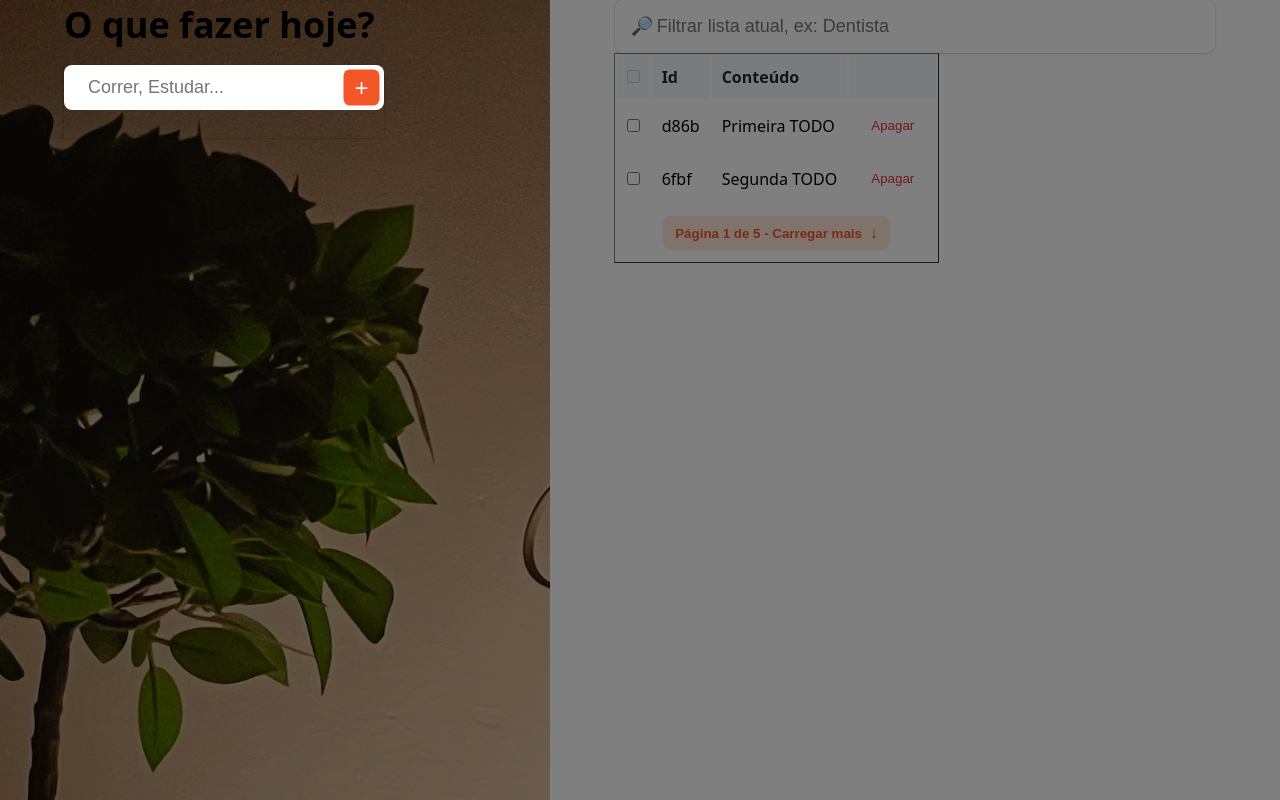
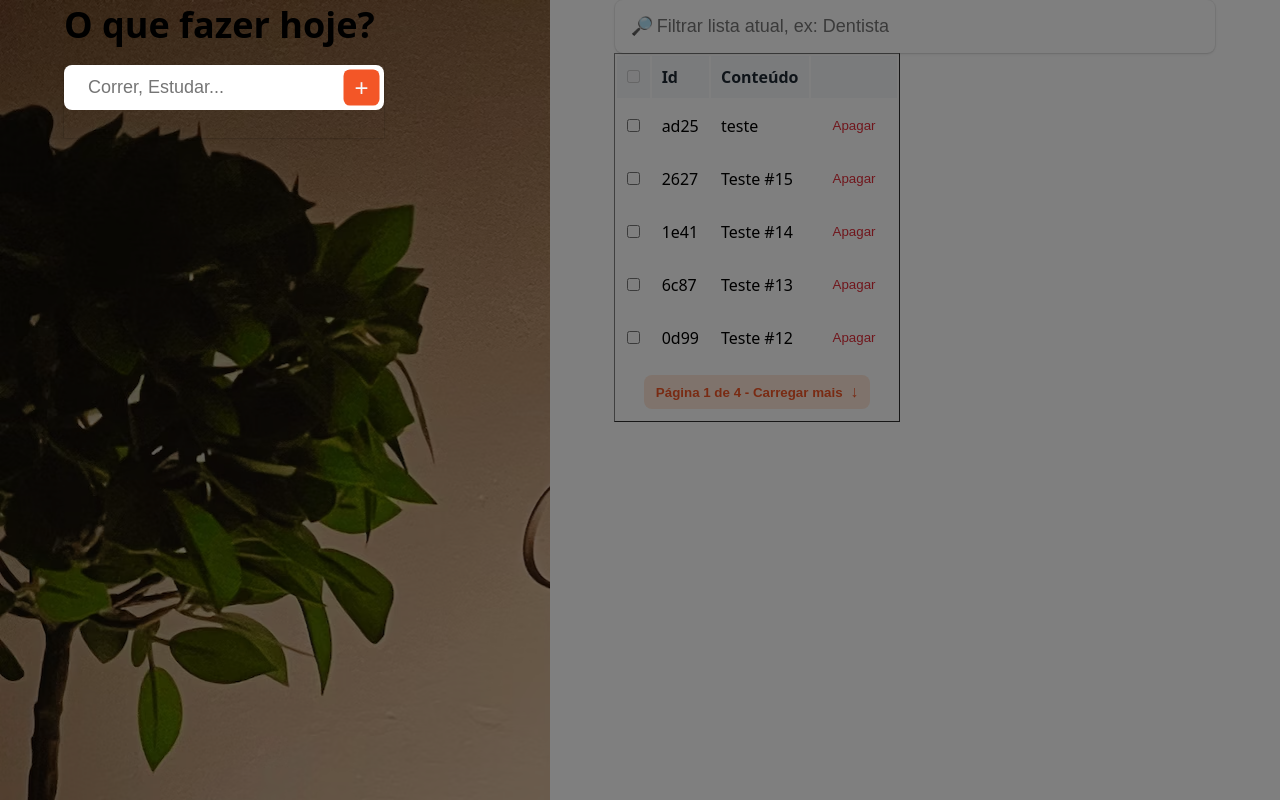
Before and after one commit to ricardoaruiz/crud-com-qualidade, a Next.js app: page / in a window 1280 px wide. Built offline with nearby package versions, Linux system fonts and the light colour scheme.

Commit message:
refactor: organize code with separated schema

```diff
--- a/core/actions/read.ts
+++ b/core/actions/read.ts
@@ -9,7 +9,11 @@ import { DB_FILE_PATH } from "../constants";
  * @return {Array<Todo>} The list of todos.
  */
 export function readTodos(): Array<Todo> {
-  const content = fs.readFileSync(DB_FILE_PATH, "utf-8");
-  const parsedContent = JSON.parse(content || "{}");
-  return parsedContent.todos || [];
+  try {
+    const content = fs.readFileSync(DB_FILE_PATH, "utf-8");
+    const parsedContent = JSON.parse(content || "{}");
+    return parsedContent.todos || [];
+  } catch (error) {
+    return [];
+  }
 }
--- a/database/db.json
+++ b/database/db.json
@@ -1,63 +1,99 @@
 {
   "todos": [
     {
-      "id": "d86ba93e-0267-4951-bd62-87a11b50c45f",
-      "date": "2023-11-21T13:47:23.329Z",
-      "content": "Primeira TODO",
+      "id": "ddd22a93-fb80-4fa0-b38c-5bafa0fb96a0",
+      "date": "2023-11-27T11:27:53.296Z",
+      "content": "Teste #1",
       "done": false
     },
     {
-      "id": "6fbf2bbe-7883-44d5-b420-86ceffaa3460",
-      "date": "2023-11-21T13:47:23.329Z",
-      "content": "Segunda TODO",
+      "id": "55c26236-28bf-4ecd-a7d3-f43261d5f3af",
+      "date": "2023-11-27T11:27:55.178Z",
+      "content": "Teste #2",
       "done": false
     },
     {
-      "id": "8d425524-abfb-43dc-96d6-e837b12f7350",
-      "date": "2023-11-21T13:47:23.331Z",
-      "content": "Terceira TODO",
+      "id": "9e022e04-60e6-481c-b5be-6a6a0c4851a4",
+      "date": "2023-11-27T11:27:56.970Z",
+      "content": "Teste #3",
       "done": false
     },
     {
-      "id": "8d425524-abfb-43dc-96d6-e837b12f7351",
-      "date": "2023-11-21T13:47:23.331Z",
-      "content": "Quarta TODO",
+      "id": "49e45417-43e8-4164-93eb-4090fcec4811",
+      "date": "2023-11-27T11:27:58.566Z",
+      "content": "Teste #4",
       "done": false
     },
     {
-      "id": "8d425524-abfb-43dc-96d6-e837b12f7352",
-      "date": "2023-11-21T13:47:23.331Z",
-      "content": "Quinta TODO",
+      "id": "369da43e-9297-477d-969c-1c19d9ce8086",
+      "date": "2023-11-27T11:28:08.892Z",
+      "content": "Teste #5",
       "done": false
     },
     {
-      "id": "8d425524-abfb-43dc-96d6-e837b12f7353",
-      "date": "2023-11-21T13:47:23.331Z",
-      "content": "Sexta TODO",
+      "id": "1ee02dbb-4fab-4072-976a-2fee3e57aab1",
+      "date": "2023-11-27T11:28:17.213Z",
+      "content": "Teste #6",
       "done": false
     },
     {
-      "id": "4c2e8ba7-5379-4127-936c-32905b192707",
-      "date": "2023-11-25T23:53:34.313Z",
-      "content": "Setima TODO",
+      "id": "082089c2-570c-4943-88f7-067f63e154f7",
+      "date": "2023-11-27T11:28:27.407Z",
+      "content": "Teste #7",
       "done": false
     },
     {
-      "id": "cf17dbe8-3a70-4c94-823b-cdd76d700f2b",
-      "date": "2023-11-25T23:53:47.541Z",
-      "content": "Oitava TODO",
+      "id": "be290325-ce69-4512-a22e-6e38d34b990e",
+      "date": "2023-11-27T11:28:32.710Z",
+      "content": "Teste #8",
       "done": false
     },
     {
-      "id": "1b4736c8-15ce-450b-8092-ff46d4b056a5",
-      "date": "2023-11-25T23:54:03.495Z",
-      "content": "Nona TODO",
+      "id": "ee6fb622-227b-4f1e-accd-7949b44bfc2f",
+      "date": "2023-11-27T11:28:35.159Z",
+      "content": "Teste #9",
       "done": false
     },
     {
-      "id": "f8fe4d6d-956d-41bf-9b46-dc034676458f",
-      "date": "2023-11-26T00:57:26.407Z",
-      "content": "Teste",
+      "id": "de95aae0-87c2-4f1d-b8bb-b6d2f31cbdce",
+      "date": "2023-11-27T11:28:37.730Z",
+      "content": "Teste #10",
+      "done": false
+    },
+    {
+      "id": "03a8fc08-3d6b-4372-9e73-d960f1b7036d",
+      "date": "2023-11-27T11:28:40.822Z",
+      "content": "Teste #11",
+      "done": false
+    },
+    {
+      "id": "0d99cd1c-cc32-4567-bd1b-e8e092f00201",
+      "date": "2023-11-27T11:28:46.885Z",
+      "content": "Teste #12",
+      "done": false
+    },
+    {
+      "id": "6c87f2be-0f79-4969-b989-3f0a727a2c16",
+      "date": "2023-11-27T11:28:49.668Z",
+      "content": "Teste #13",
+      "done": false
+    },
+    {
+      "id": "1e414915-d860-457b-b7cd-6f20899bceb1",
+      "date": "2023-11-27T11:28:51.461Z",
+      "content": "Teste #14",
+      "done": false
+    },
+    {
+      "id": "2627a68d-bdd9-4333-8e50-be200696a200",
+      "date": "2023-11-27T11:28:54.159Z",
+      "content": "Teste #15",
+      "done": false
+    },
+    {
+      "id": "ad251920-c3d4-473d-bc80-21f612d82621",
+      "date": "2023-11-27T11:40:07.257Z",
+      "content": "teste",
       "done": false
     }
   ]
--- a/pages/index.tsx
+++ b/pages/index.tsx
@@ -13,7 +13,7 @@ type HomeTodo = {
 };
 
 const bg = "/bg.jpeg"; // inside public folder
-const PAGE_LIMIT = 2;
+const PAGE_LIMIT = 5;
 
 /**
  * load todos function params type
@@ -22,6 +22,7 @@ type LoadTodosParams = {
   page: number;
   limit: number;
   search?: string;
+  isAppendMode?: boolean;
 };
 
 const CreateTodoFormSchema = z.object({
@@ -68,13 +69,15 @@ function HomePage() {
    * Loads todos from the API.
    */
   const loadTodos = React.useCallback(
-    ({ page, limit, search }: LoadTodosParams) => {
+    ({ page, limit, search, isAppendMode = false }: LoadTodosParams) => {
       setIsLoading(true);
 
       todoController
         .get({ page, limit, search })
         .then(({ todos, pages }) => {
-          setTodos((currentTodos) => [...currentTodos, ...todos]);
+          setTodos((currentTodos) =>
+            isAppendMode ? [...currentTodos, ...todos] : todos,
+          );
           setPages(pages);
         })
         .catch(() => {
@@ -96,18 +99,18 @@ function HomePage() {
 
       todoController
         .post(content)
-        .then((todo) => {
+        .then(() => {
           setValueCreateTodo("content", "");
-          setTodos((currentTodos) => [todo, ...currentTodos]);
+          loadTodos({ page, limit: PAGE_LIMIT * page });
         })
-        .catch(() => {
-          alert("Something went wrong. Please try again.");
+        .catch((error) => {
+          alert(`Something went wrong. Please try again. - ${error.message}`);
         })
         .finally(() => {
           setIsCreating(false);
         });
     },
-    [setValueCreateTodo],
+    [loadTodos, page, setValueCreateTodo],
   );
 
   /**
@@ -116,7 +119,7 @@ function HomePage() {
   const handleNextPage = React.useCallback(() => {
     const nextPage = page + 1;
     setPage(nextPage);
-    loadTodos({ page: nextPage, limit: PAGE_LIMIT });
+    loadTodos({ page: nextPage, limit: PAGE_LIMIT, isAppendMode: true });
   }, [loadTodos, page]);
 
   /**
--- a/src/server/repository/todo.ts
+++ b/src/server/repository/todo.ts
@@ -33,7 +33,9 @@ const get = async ({
   limit,
   search,
 }: TodoRepositoryGetParams): Promise<TodosRepositoryGetOutput> => {
-  const TODOS_FROM_DB = readTodos().filter((todo) => {
+  const TODOS_FROM_DB = readTodos()
+    .reverse()
+    .filter((todo) => {
       if (search) {
         return todo.content
           .toLocaleLowerCase()
--- a/src/ui/controller/todo.ts
+++ b/src/ui/controller/todo.ts
@@ -1,4 +1,6 @@
-import { Todo, todoRepository } from "@ui/repository/todo";
+import { todoRepository } from "@ui/repository/todo";
+import { Todo } from "@ui/schema/todo";
+import { z as schema } from "zod";
 
 interface TodoControllerGetParams {
   page: number;
@@ -50,7 +52,13 @@ function filterTodosByContent<Todo>(
  * @return {Promise<Todo>} A Promise that resolves to a Todo.
  */
 function post(content: string): Promise<Todo> {
-  return todoRepository.post(content);
+  const parsedParams = schema.string().min(1).safeParse(content);
+
+  if (!parsedParams.success) {
+    throw new Error("Invalid content");
+  }
+
+  return todoRepository.post(parsedParams.data);
 }
 
 /**
--- a/src/ui/repository/todo.ts
+++ b/src/ui/repository/todo.ts
@@ -1,11 +1,6 @@
+import { Todo, TodoSchema } from "@ui/schema/todo";
+
 const TODOS_URL = "api/todos";
-
-export interface Todo {
-  id: string;
-  content: string;
-  date: Date;
-  done: boolean;
-}
 
 interface TodoRepositoryGetParams {
   page: number;
@@ -67,7 +62,17 @@ async function post(content: string): Promise<Todo> {
     }),
   });
 
-  return parseTodo(await response.json());
+  if (!response.ok) {
+    throw new Error("Failed to create todo");
+  }
+
+  const parsedTodo = TodoSchema.safeParse(await response.json());
+
+  if (!parsedTodo.success) {
+    throw new Error("Failed to create todo");
+  }
+
+  return parseTodo(parsedTodo.data);
 }
 
 /**
@@ -130,7 +135,7 @@ function parseTodo(data: unknown): Todo {
   return {
     id,
     content,
-    date: new Date(date),
+    date,
     done: String(done).toLowerCase() === "true",
   };
 }
--- /dev/null
+++ b/src/ui/schema/todo.ts
@@ -0,0 +1,10 @@
+import { z as schema } from "zod";
+
+export const TodoSchema = schema.object({
+  id: schema.string().uuid(),
+  content: schema.string().min(1),
+  date: schema.string().datetime(),
+  done: schema.boolean(),
+});
+
+export type Todo = schema.infer<typeof TodoSchema>;
```
Lines whose indentation alone changed are shown as unchanged.
